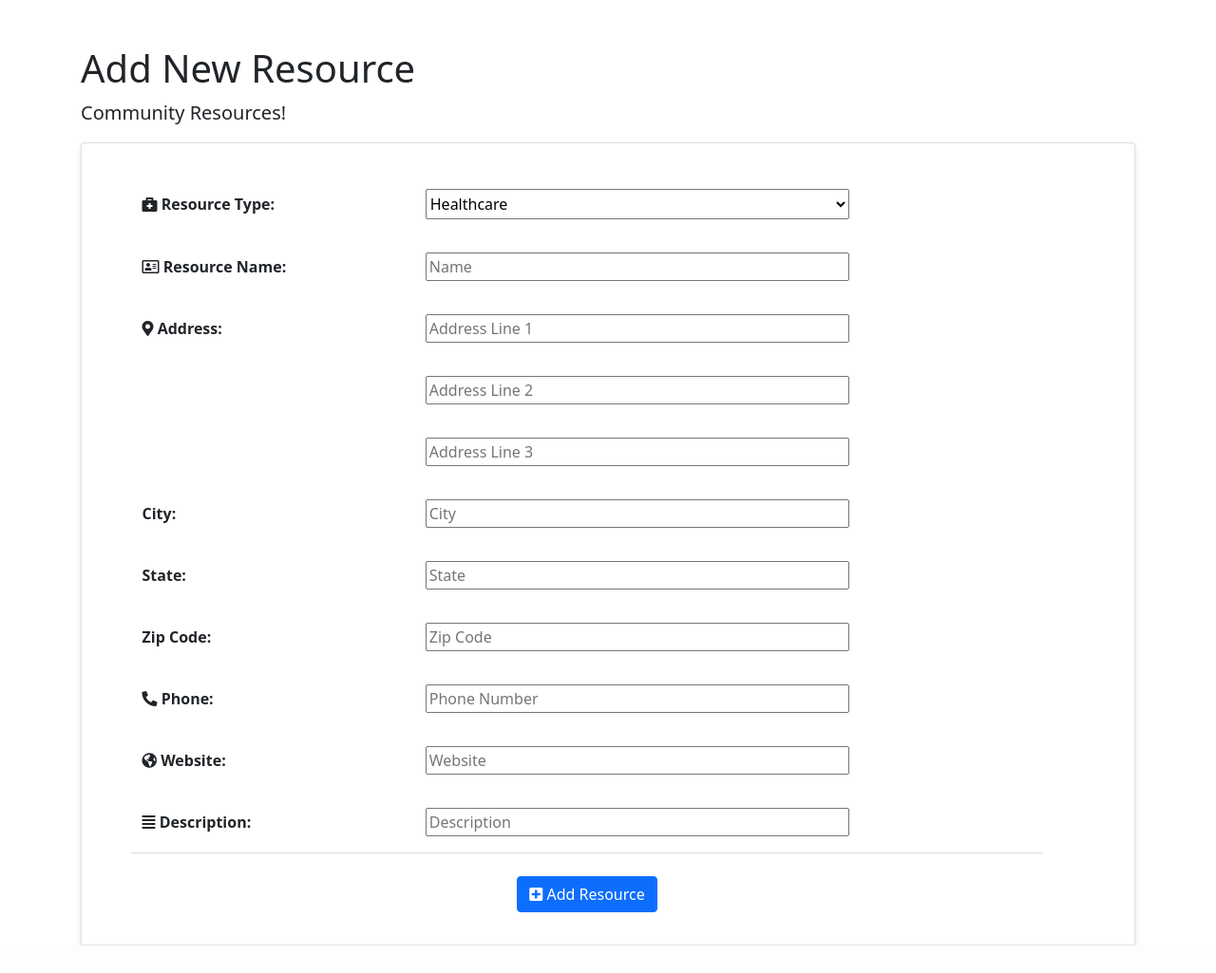
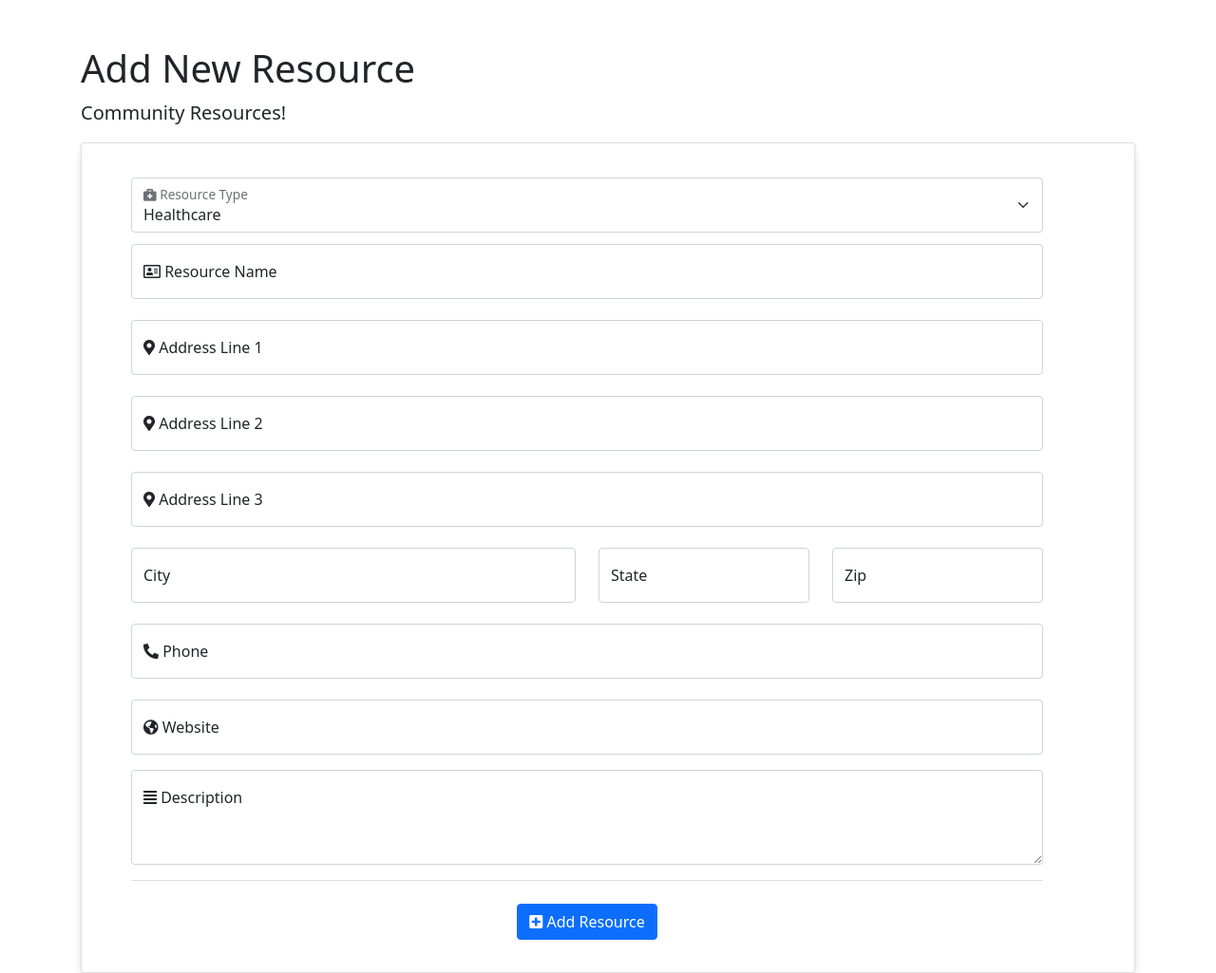
Before and after one commit to quincyp/project_community, a Django app: page /resources/new in a window 1280 px wide. Shown: the part 60-1085 px from the top of the page at 95% size. Before the commit the page ends 1056 px from the top, so only its background shows below. Run offline with Django 3.2, Linux system fonts and the light colour scheme; some libraries are stand-ins or nearby versions.

Commit message:
Refactored add new resource form into float labels and city/state/zip grid formatting; still work in progress, but functional form at this point

```diff
--- a/main_app/templates/resources/new.html
+++ b/main_app/templates/resources/new.html
@@ -10,7 +10,123 @@
     <div class="card-body">
         <form action="/resources/" method="POST">
             {% csrf_token %}
-            <table>
+            <div class="row">
+                <div class="col">
+                    <div class="form-floating">
+                        <select class="form-select" name="resource_type" id="id_resource_type">
+                            <option value="HEAL" selected="">Healthcare</option>
+                            <option value="HOUS">Housing/Shelter</option>
+                            <option value="FOOD">Food</option>
+                            <option value="EMPL">Employment</option>
+                            <option value="EDUC">Education</option>
+                            <option value="UTIL">Utility/Financial</option>
+                            <option value="TRAN">Transportaion</option>
+                            <option value="DISA">Disability</option>
+                            <option value="DOME">Domestic Violence</option>
+                        </select>
+                        <label for="floatingSelect"><i class="fas fa-briefcase-medical"></i> Resource Type</label>
+                    </div>
+                </div>
+            </div>
+
+            <div class="row">
+                <div class="col">
+                    <div class="form-floating mb-3">
+                        <input type="text" class="form-control" id="floatingInput" name="name" maxlength="120" id="id_address1" placeholder="Name">
+                        <label for="floatingInput"><i class="far fa-address-card"></i> Resource Name</label>
+                    </div>
+                </div>
+            </div>
+
+            <div class="row">
+                <div class="col">
+                    <div class="form-floating mb-3">
+                        <input type="text" class="form-control" id="floatingInput" name="address1" maxlength="120" id="id_address1" placeholder="Address Line 1">
+                        <label for="floatingInput"><i class="fas fa-map-marker-alt"></i> Address Line 1</label>
+                    </div>
+                </div>
+            </div>
+
+            <div class="row">
+                <div class="col">
+                    <div class="form-floating mb-3">
+                        <input type="text" class="form-control" id="floatingInput" name="address1" maxlength="120" id="id_address2" placeholder="Address Line 2">
+                        <label for="floatingInput"><i class="fas fa-map-marker-alt"></i> Address Line 2</label>
+                    </div>
+                </div>
+            </div>
+
+            <div class="row">
+                <div class="col">
+                    <div class="form-floating mb-3">
+                        <input type="text" class="form-control" id="floatingInput" name="address3" maxlength="120" id="id_address1" placeholder="Address Line 3">
+                        <label for="floatingInput"><i class="fas fa-map-marker-alt"></i> Address Line 3</label>
+                    </div>
+                </div>
+            </div>
+
+            <div class="row">
+                <div class="col-6">
+                    <div class="form-floating mb-3">
+                        <input type="text" class="form-control" id="floatingInput" name="city" maxlength="120" id="id_city" placeholder="City">
+                        <label for="floatingInput">City</label>
+                    </div>
+                </div>
+
+                <div class="col-3">
+                    <div class="form-floating mb-3">
+                        <input type="text" class="form-control" id="floatingInput" name="state" maxlength="2" id="id_state" placeholder="State">
+                        <label for="floatingInput">State</label>
+                    </div>
+                </div>
+
+                <div class="col-3">
+                    <div class="form-floating mb-3">
+                        <input type="text" class="form-control" id="floatingInput" name="zip" maxlength="5" id="id_zip" placeholder="Zip">
+                        <label for="floatingInput">Zip</label>
+                    </div>
+                </div>
+            </div>
+
+            <div class="row">
+                <div class="col">
+                    <div class="form-floating mb-3">
+                        <input type="text" class="form-control" id="floatingInput" name="phone" maxlength="12" id="id_phone" placeholder="Phone">
+                        <label for="floatingInput"><i class="fas fa-phone-alt"></i> Phone</label>
+                    </div>
+                </div>
+            </div>
+
+            <div class="row">
+                <div class="col">
+                    <div class="form-floating mb-3">
+                        <input type="text" class="form-control" id="floatingInput" name="website" maxlength="512" id="id_website" placeholder="Website">
+                        <label for="floatingInput"><i class="fas fa-globe-americas"></i> Website</label>
+                    </div>
+                </div>
+            </div>
+
+            <div class="row">
+                <div class="col">
+                    <div class="form-floating mb-3">
+                        <textarea class="form-control" id="floatingTextarea" name="description" maxlength="1024" id="id_description" placeholder="Description" style="height: 100px"></textarea>
+                        <label for="floatingInput"><i class="fas fa-align-justify"></i> Description</label>
+                    </div>
+                </div>
+            </div>
+
+            {% comment %} <div class="input-group input-group-lg mb-3">
+                <span class="input-group-text" id="basic-addon1"><i class="far fa-address-card"></i> </span>
+
+                <input type="text" class="form-control" placeholder="Username" aria-label="Username" aria-describedby="basic-addon1">
+                </div>
+
+                <div class="input-group">
+                <span class="input-group-text">With textarea</span>
+                <textarea class="form-control" aria-label="With textarea"></textarea>
+            </div> {% endcomment %}
+
+            {% comment %} <table>
                 <tbody>
                     <tr>
                         <th><label for="id_resource_type"><i class="fas fa-briefcase-medical"></i> Resource Type:</label></th>
@@ -67,7 +183,7 @@
                         <td><input type="text" name="description" maxlength="1024" required="" id="id_description" placeholder="Description"></td>
                     </tr>
                 </tbody>
-            </table>
+            </table> {% endcomment %}
 
             <div class="card-footer text-center">
                 <button class="btn btn-primary" type="submit"><i class="fas fa-plus-square"></i> Add Resource</button>
```
